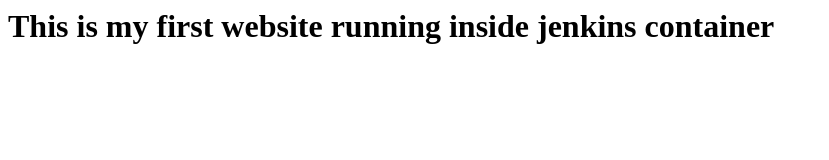
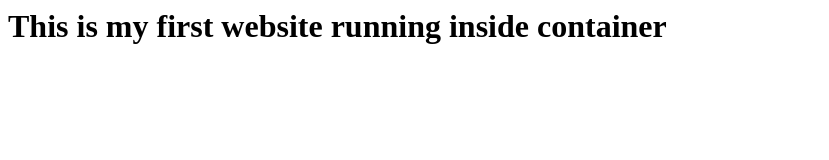
Before and after one commit to c1-87227-sangameshwar/jenkins, a plain HTML site: page index.html in a window 1280 px wide. Shown: the whole page, without its empty margins (0-829 px from the left). Drawn offline with Linux system fonts and the light colour scheme.

Commit message:
Update index.html

```diff
--- a/index.html
+++ b/index.html
@@ -1 +1 @@
-<h1>This is my first website running inside jenkins container</h1>
+<h1>This is my first website running inside container</h1>
```
